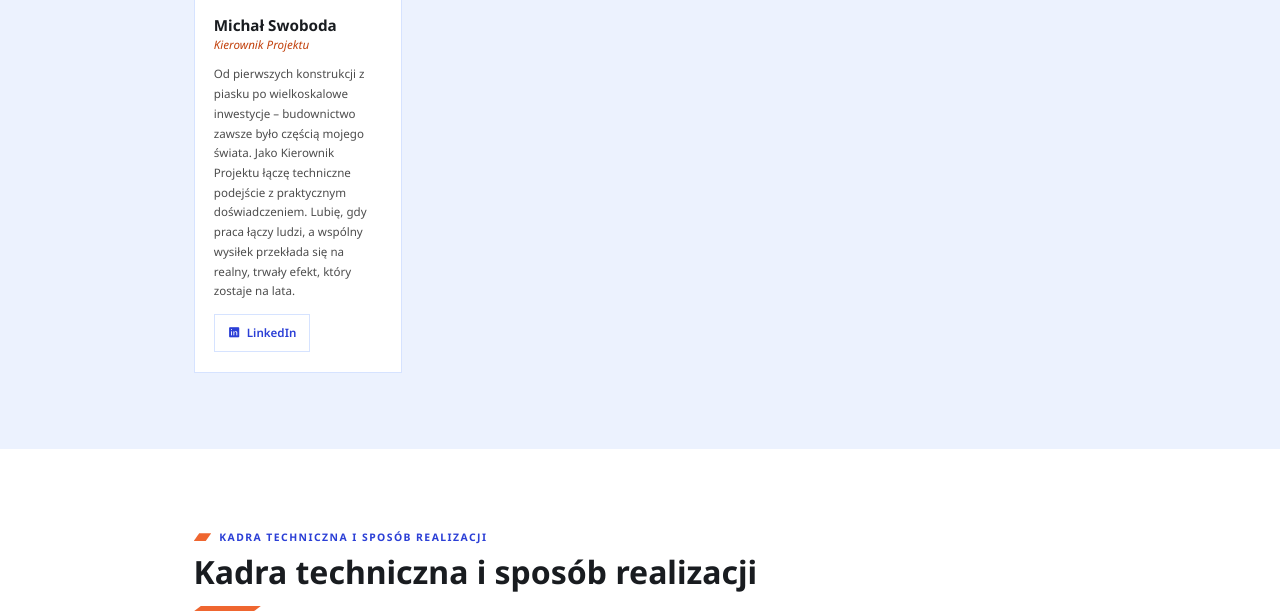
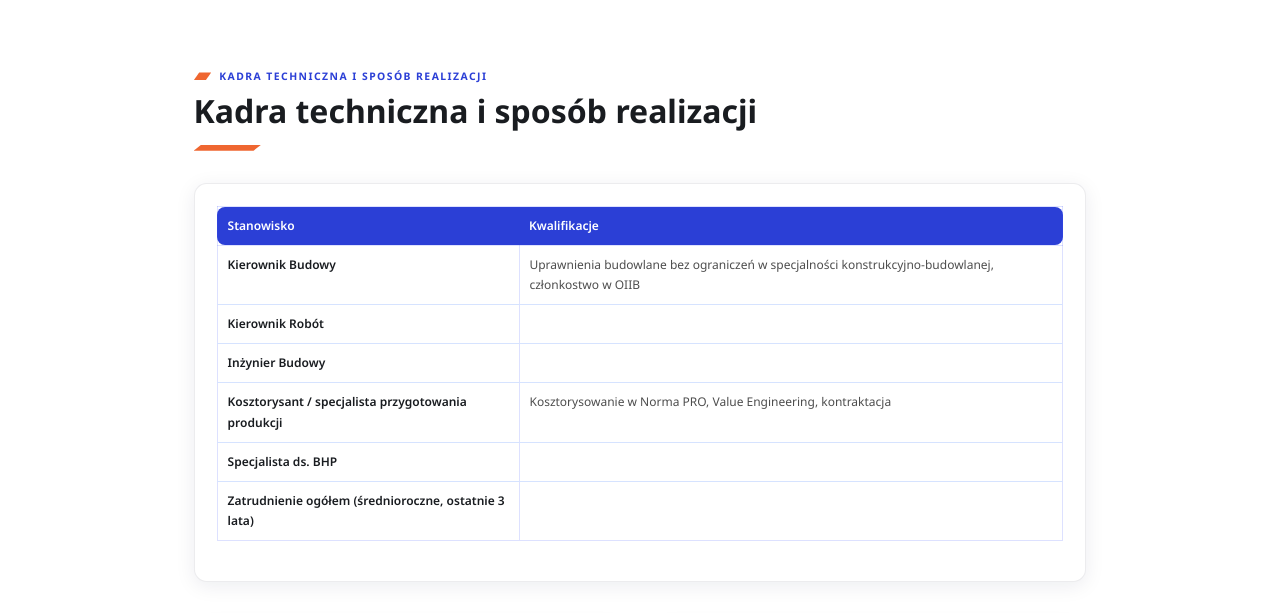
Before and after one commit to MBT-modern-building-team/MBT, a Django app: page /potencjal-i-referencje/ in a window 1280 px wide. Shown: the part 4766-5379 px from the top of the page. Run offline with Django 5.2, Linux system fonts and the light colour scheme; some libraries are stand-ins or nearby versions; some web fonts are replaced.

Commit message:
Potencjał i referencje: karty osób w stylu strony O nas (mbt-gallery-card)

```diff
--- a/MBTWebsite/MBTApp/static/css/potencjal.css
+++ b/MBTWebsite/MBTApp/static/css/potencjal.css
@@ -98,25 +98,12 @@
 .pot-org-col{grid-template-columns:repeat(7,1fr)}
 .pot-org-col li::before{left:50%;top:-28px;width:2px;height:28px;margin-left:-1px}
 }
-/* kadra */
-.pot-people{display:grid;grid-template-columns:1fr;gap:24px}
-.pot-person{background:#fff;border:1px solid var(--t3);display:flex;flex-direction:column;overflow:hidden;transition:transform .4s,box-shadow .4s}
-.pot-person:hover{transform:translateY(-6px);box-shadow:var(--sh2)}
-.pot-person-photo{aspect-ratio:3/2;background:var(--t2);overflow:hidden}
-.pot-person-photo img{width:100%;height:100%;object-fit:cover;object-position:top;display:block;transition:transform .6s}
-.pot-person:hover .pot-person-photo img{transform:scale(1.04)}
-.pot-ph{width:100%;height:100%;background:var(--navy);position:relative;overflow:hidden;display:flex;align-items:center;justify-content:center}
+/* kadra: karty .mbt-gallery-card z mbt-override (jak na stronie O nas) */
+.pot-people{display:grid;grid-template-columns:repeat(2,1fr);gap:20px}
+.pot-person{display:block}
+.pot-ph{width:100%;height:100%;min-height:200px;background:var(--navy);position:relative;overflow:hidden;display:flex;align-items:center;justify-content:center}
 .pot-ph::before{content:"";position:absolute;right:-12%;top:0;bottom:0;width:34%;background:var(--or);clip-path:polygon(55% 0,100% 0,45% 100%,0 100%)}
 .pot-ph span{position:relative;font:700 clamp(40px,6vw,60px) var(--title-font,sans-serif);color:#fff}
-.pot-person-body{padding:22px 24px 24px;display:flex;flex-direction:column;flex:1;font-size:14.5px}
-.pot-person-name{font-size:19px;margin:0 0 6px}
-.pot-person-role{margin:0 0 12px;font-style:italic;font-weight:500;color:var(--or-txt)}
-.pot-person-desc{margin:0 0 16px;line-height:1.7}
-.pot-person-reg{margin:0 0 12px;color:var(--or-txt);font-weight:600}
-.pot-person-foot{margin:auto 0 0;display:flex;flex-direction:column;gap:6px;align-items:flex-start}
-.pot-person-foot a{word-break:break-word}
-.pot .pot-person-btn{display:inline-flex;align-items:center;gap:8px;border:1px solid var(--t3);padding:9px 16px;font-weight:600;text-decoration:none;color:var(--blue);transition:all .3s}
-.pot .pot-person-btn:hover{background:var(--blue);color:#fff;border-color:var(--blue)}
 
 /* proces i formuły */
 .pot-formula{background:var(--navy);color:rgba(255,255,255,.9);padding:30px;border-radius:16px;border-top:6px solid var(--or);box-shadow:var(--sh2)}
@@ -195,7 +182,7 @@
 .pot .btn.pot-btn-ghost:hover{background:#fff;color:var(--navy)}
 .pot-locator{margin-top:40px;position:relative;z-index:1}
 
-@media (min-width:576px){.pot-stats{grid-template-columns:repeat(4,1fr)}.pot-people{grid-template-columns:repeat(2,1fr)}.pot-cards,.pot-tools,.pot-method{grid-template-columns:repeat(2,1fr)}.pot-offices{grid-template-columns:repeat(3,1fr)}}
+@media (min-width:576px){.pot-stats{grid-template-columns:repeat(4,1fr)}.pot-cards,.pot-tools,.pot-method{grid-template-columns:repeat(2,1fr)}.pot-offices{grid-template-columns:repeat(3,1fr)}}
 @media (min-width:768px){.pot-grid--2,.pot-grid--profile{grid-template-columns:1fr 1fr}.pot-grid--3{grid-template-columns:repeat(3,1fr)}.pot-comp{grid-template-columns:1fr 1fr}.pot-method{grid-template-columns:repeat(4,1fr)}.pot-people{grid-template-columns:repeat(3,1fr)}.pot-tools{grid-template-columns:repeat(3,1fr)}
 .pot-steps{grid-template-columns:repeat(7,1fr);gap:0}
 .pot-steps li{flex-direction:column;text-align:center;padding:18px 18px 18px 28px;font-size:14px;background:#fff;border-radius:0;box-shadow:none;clip-path:polygon(0 0,calc(100% - 16px) 0,100% 50%,calc(100% - 16px) 100%,0 100%,16px 50%);margin-left:-8px;background:var(--t3)}
@@ -225,14 +212,7 @@
 .pot-stats{grid-template-columns:repeat(2,minmax(0,200px));gap:8px 40px}
 .pot-proj-top{margin-bottom:2px}
 
-/* kwadraty ze zdjęciami: zarząd i dyrekcja na szczycie drzewa */
-.pot-org-people{display:grid;grid-template-columns:repeat(2,1fr);gap:14px;max-width:1000px;width:100%;margin:0 auto}
-.pot-sq{background:#fff;border-radius:12px;overflow:hidden;box-shadow:var(--sh2);border-bottom:5px solid var(--or)}
-.pot-sq-photo{aspect-ratio:1/1;background:var(--t2);overflow:hidden}
-.pot-sq-photo img{width:100%;height:100%;object-fit:cover;object-position:top;display:block}
-.pot-sq-name{background:var(--navy);color:#fff;padding:10px 12px 12px;min-height:74px}
-.pot-sq-name strong{display:block;font:700 14.5px/1.25 var(--title-font,sans-serif)}
-.pot-sq-name span{display:block;font-size:12px;margin-top:2px;color:rgba(255,255,255,.85);line-height:1.3}
+.pot-org-people{display:grid;grid-template-columns:repeat(2,1fr);gap:14px;width:100%}
 @media (min-width:576px){.pot-org-people{grid-template-columns:repeat(3,1fr)}}
 @media (min-width:1200px){.pot-org-people{grid-template-columns:repeat(6,1fr)}}
 .pot .pot-org-people{margin:0 auto;max-width:1100px}
--- a/MBTWebsite/MBTApp/templates/pages/_pot_person.html
+++ b/MBTWebsite/MBTApp/templates/pages/_pot_person.html
@@ -1,18 +1,20 @@
 {% load i18n %}
 <li class="pot-person">
-    <div class="pot-person-photo">
-        {% if m.photo %}<img src="{{ m.photo }}" alt="{{ m.name }}" width="600" height="400" loading="lazy" decoding="async">
+<div class="mbt-gallery-card">
+    <div class="mbt-gallery-card-photo">
+        {% if m.photo %}<img src="{{ m.photo }}" alt="{{ m.name }}" width="400" height="500" loading="lazy" decoding="async">
         {% else %}<div class="pot-ph" role="img" aria-label="{{ m.name }}"><span>{{ m.initials }}</span></div>{% endif %}
     </div>
-    <div class="pot-person-body">
-        <h3 class="pot-person-name">{{ m.name }}</h3>
-        <p class="pot-person-role">{{ m.role }}</p>
-        {% if m.desc %}<p class="pot-person-desc">{{ m.desc }}</p>{% endif %}
-        {% if m.region %}<p class="pot-person-reg"><i class="ri-map-pin-2-line" aria-hidden="true"></i> {{ m.region }}</p>{% endif %}
-        {% if m.phone or m.email or m.linkedin %}<p class="pot-person-foot">
-            {% if m.linkedin %}<a class="pot-person-btn" href="{{ m.linkedin }}" target="_blank" rel="noopener"><i class="ri-linkedin-box-fill" aria-hidden="true"></i> LinkedIn</a>{% endif %}
-            {% if m.phone %}<a href="tel:{{ m.phone|cut:' ' }}">{{ m.phone }}</a>{% endif %}
-            {% if m.email %}<a href="mailto:{{ m.email }}">{{ m.email }}</a>{% endif %}
-        </p>{% endif %}
+    <div class="mbt-gallery-card-body">
+        <h3 class="mbt-gallery-card-name">{{ m.name }}</h3>
+        <p class="mbt-gallery-card-pos">{{ m.role }}</p>
+        {% if not compact and m.desc %}<p class="mbt-gallery-card-opis">{{ m.desc }}</p>{% endif %}
+        {% if not compact and m.linkedin %}
+        <a class="mbt-gallery-card-li" href="{{ m.linkedin }}" target="_blank" rel="noopener" aria-label="LinkedIn {{ m.name }}">
+            <svg xmlns="http://www.w3.org/2000/svg" viewBox="0 0 24 24" fill="currentColor" width="14" height="14" aria-hidden="true"><path d="M19 3A2 2 0 0 1 21 5V19A2 2 0 0 1 19 21H5A2 2 0 0 1 3 19V5A2 2 0 0 1 5 3H19M18.5 18.5V13.2A3.26 3.26 0 0 0 15.24 9.94C14.39 9.94 13.4 10.46 12.92 11.24V10.13H10.13V18.5H12.92V13.57C12.92 12.8 13.54 12.17 14.31 12.17A1.4 1.4 0 0 1 15.71 13.57V18.5H18.5M6.88 8.56A1.68 1.68 0 0 0 8.56 6.88C8.56 5.95 7.81 5.19 6.88 5.19A1.69 1.69 0 0 0 5.19 6.88C5.19 7.81 5.95 8.56 6.88 8.56M8.27 18.5V10.13H5.5V18.5H8.27Z"/></svg>
+            LinkedIn
+        </a>
+        {% endif %}
     </div>
+</div>
 </li>
--- a/MBTWebsite/MBTApp/templates/pages/potencjal.html
+++ b/MBTWebsite/MBTApp/templates/pages/potencjal.html
@@ -2,7 +2,7 @@
 {% load i18n %}
 
 {% block content %}
-<link rel="stylesheet" href="/static/css/potencjal.css?v=20261118j">
+<link rel="stylesheet" href="/static/css/potencjal.css?v=20261118k">
 <script type="application/ld+json">{{ json_ld_org }}</script>
 <script type="application/ld+json">{{ json_ld_breadcrumbs }}</script>
 <div class="pot">
@@ -164,12 +164,7 @@
         <ul class="pot-org">
             <li class="pot-org-root">
                 <ul class="pot-org-people" aria-label="{{ p.org_head }}">
-                    {% for m in p.board %}
-                    <li class="pot-sq">
-                        <div class="pot-sq-photo">{% if m.photo %}<img src="{{ m.photo }}" alt="{{ m.name }}" width="300" height="300" loading="lazy" decoding="async">{% else %}<div class="pot-ph" role="img" aria-label="{{ m.name }}"><span>{{ m.initials }}</span></div>{% endif %}</div>
-                        <div class="pot-sq-name"><strong>{{ m.name }}</strong><span>{{ m.role }}</span></div>
-                    </li>
-                    {% endfor %}
+                    {% for m in p.board %}{% include 'pages/_pot_person.html' with m=m compact=True %}{% endfor %}
                 </ul>
                 <ul class="pot-org-cols">
                     <li>
```
